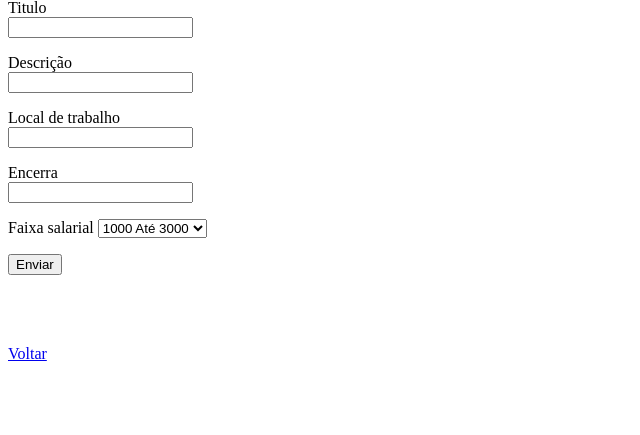
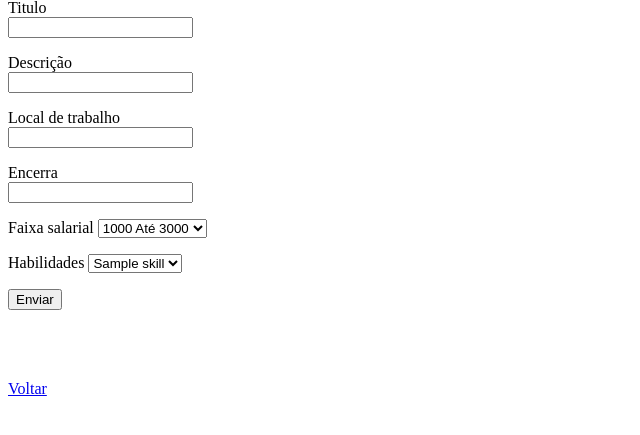
Before and after one commit to roberson-miguel/trampos, a Rails app: page /jobs/new in a window 1280 px wide. Shown: the part 81-516 px from the top of the page, without its empty margins (0-640 px from the left). Run offline with Rails 7, Linux system fonts and the light colour scheme; tables that the repository leaves empty hold one stand-in row (values such as "Sample post"); style sheets or scripts are compiled from the project's sources; some libraries are stand-ins or nearby versions.

Commit message:
NoMethodError: undefined method each

```diff
--- a/app/controllers/jobs_controller.rb
+++ b/app/controllers/jobs_controller.rb
@@ -5,17 +5,30 @@ class JobsController < ApplicationController
 
     def index
       @jobs = Job.all
+
     end
 
     def new
       @job = Job.new
+      @skills  = Skill.all
+      @joblevels = Joblevel.all
+      @companies = Company.all
+      @benefits = Benefit.all
     end
 
     def show
+      @skills  = Skill.all
+      @joblevels = Joblevel.all
+      @companies = Company.all
+      @benefits = Benefit.all
     end
 
     def edit
       @jobs = Job.all
+      @skills  = Skill.all
+      @joblevels = Joblevel.all
+      @companies = Company.all
+      @benefits = Benefit.all
     end
 
     def create
@@ -25,6 +38,10 @@ class JobsController < ApplicationController
         flash[:notice] = 'Vaga criada com sucesso.'
         redirect_to @job
       else
+        @skills  = Skill.all
+        @joblevels = Joblevel.all
+        @companies = Company.all
+        @benefits = Benefit.all
         flash[:alert] = 'Erro'
         render :new
       end
@@ -52,7 +69,7 @@ class JobsController < ApplicationController
 private
 
   def job_params
-    params.require(:job).permit(:title, :description, :end_date, :workplace, :salary_range)
+    params.require(:job).permit(:title, :description, :end_date, :workplace, :salary_range, :company, :benefit, :joblevel, :skill)
   end
 
   def set_find
--- a/app/models/benefit.rb
+++ b/app/models/benefit.rb
@@ -1,4 +1,6 @@
 class Benefit < ApplicationRecord
+    has_many :job
+
     validates :name, presence: {message: '...deve ser informado'}
     validates :name, uniqueness: {message: '...já está em uso'}
     validates :name, length: { minimum: 2, message: '....deve ter tamanho minimo de 2 caracter'}
--- a/app/models/company.rb
+++ b/app/models/company.rb
@@ -1,4 +1,6 @@
 class Company < ApplicationRecord
+    has_many :job
+
     validates :name, :cnpj, :address, :description,  presence: {message: '...deve ser informado'}
     validates :name, :cnpj, uniqueness: {message: '...já está em uso'}
     validates :description, length: { minimum: 20, message: '....deve ter tamanho minimo de 20 caracter'}
--- a/app/models/job.rb
+++ b/app/models/job.rb
@@ -1,4 +1,8 @@
 class Job < ApplicationRecord
+    belongs_to :company
+    belongs_to :joblevel
+    belongs_to :benefit
+    has_many :skill
 
     enum salary_range: { "1000_até_3000": 0, "3001_até_5000": 15, "5001_até_8000": 30}
 
--- a/app/models/joblevel.rb
+++ b/app/models/joblevel.rb
@@ -1,4 +1,6 @@
 class Joblevel < ApplicationRecord
+    has_many :job
+
     validates :name, presence: {message: '...deve ser informado'}
     validates :name, uniqueness: {message: '...já está em uso'}
     validates :name, length: { minimum: 2, message: '....deve ter tamanho minimo de 2 caracter'}
--- a/app/models/skill.rb
+++ b/app/models/skill.rb
@@ -1,4 +1,6 @@
 class Skill < ApplicationRecord
+    has_many :job
+
     validates :name, presence: {message: '...deve ser informado'}
     validates :name, uniqueness: {message: '...já está em uso'}
     validates :name, length: { minimum: 3, message: '....deve ter tamanho minimo de 3 caracter'}
--- a/app/views/jobs/_form.html.erb
+++ b/app/views/jobs/_form.html.erb
@@ -19,6 +19,10 @@
     <%= f.label :salary_range, 'Faixa salarial' %>
     <%= f.select(:salary_range, Job.salary_ranges.keys.map {|salary| [salary.titleize,salary]}) %>
   <p>
+  <p>
+    <%= f.label :skill_id, 'Habilidades' %>
+    <%= f.collection_select(:skill_id, @skills, :id, :name) %>
+  <p>
      <%= f.submit "Enviar" %>
   </p>
 <% end %>
--- a/app/views/jobs/show.html.erb
+++ b/app/views/jobs/show.html.erb
@@ -4,6 +4,8 @@
 <h3>Local de trabalho: <%= @job.workplace %></h3>
 <h3>Encerra: <%= @job.end_date %></h3>
 <h3>Faixa salarial: <%= @job.salary_range %></h3>
+<h3>Habilidades: <%= @job.skill.name %></h3>
+
 
 <%= link_to 'Voltar', jobs_path %>
 <%= link_to 'Editar', edit_job_path(@job) %>
```
Also changed, not shown: spec/features/job/delete_job_spec.rb (+8 -2 lines), spec/features/job/edit_job_spec.rb (+4 -1 lines), spec/features/job/register_new_job_spec.rb (+7 -0 lines), db/schema.rb.
